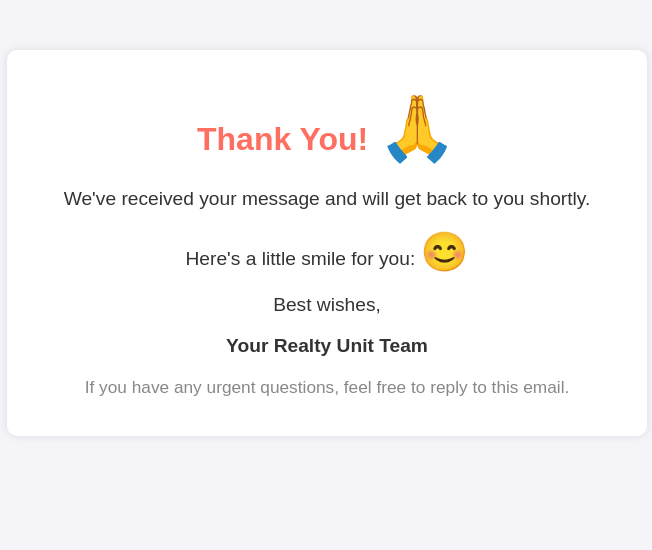
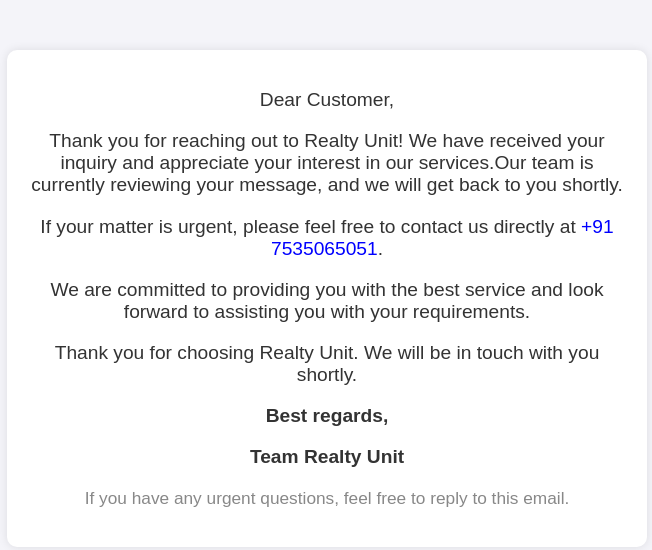
Before and after one commit to shivam30072/realtyprop, a website: page nodemailer/welcomeTemplate.html in a window 1280 px wide. Shown: the whole page, without its empty margins (313-965 px from the left). Drawn offline with Linux system fonts and the light colour scheme.

Commit message:
mail template changes

```diff
--- a/nodemailer/sendMail.js
+++ b/nodemailer/sendMail.js
@@ -46,7 +46,7 @@
       name: "Realty Unit",
       address: process.env.USER || "Realityunit81@gmail.com",
     },
-    to: ["Vipul.13khandelwal@gmail.com"],
+    to: ["Info@realtyunit.in"],
     subject: "New User Registration",
     html: templateForManager,
   };
@@ -57,7 +57,7 @@
       address: process.env.USER || "Realityunit81@gmail.com",
     },
     to: [email],
-    subject: "Thank you ❤️ for Contacting Realty Unit",
+    subject: "Thank You for Your Inquiry",
     html: templateForUser,
   };
   try {
--- a/nodemailer/welcomeTemplate.html
+++ b/nodemailer/welcomeTemplate.html
@@ -35,15 +35,33 @@
         font-size: 0.9em;
         color: #888;
       }
+      .phone {
+        color: blue;
+      }
     </style>
   </head>
   <body>
     <div class="container">
-      <h1>Thank You! <span class="emoji">🙏</span></h1>
-      <p>We've received your message and will get back to you shortly.</p>
-      <p>Here's a little smile for you: <span class="emoji">😊</span></p>
-      <p>Best wishes,</p>
-      <p><strong>Your Realty Unit Team</strong></p>
+      <p>Dear Customer,</p>
+      <p>
+        Thank you for reaching out to Realty Unit! We have received your inquiry
+        and appreciate your interest in our services.Our team is currently
+        reviewing your message, and we will get back to you shortly.
+      </p>
+      <p>
+        If your matter is urgent, please feel free to contact us directly at
+        <span class="phone">+91 7535065051</span>.
+      </p>
+      <p>
+        We are committed to providing you with the best service and look forward
+        to assisting you with your requirements.
+      </p>
+      <p>
+        Thank you for choosing Realty Unit. We will be in touch with you
+        shortly.
+      </p>
+      <p><strong>Best regards,</strong></p>
+      <p><strong>Team Realty Unit</strong></p>
       <div class="footer">
         <p>
           If you have any urgent questions, feel free to reply to this email.
```
